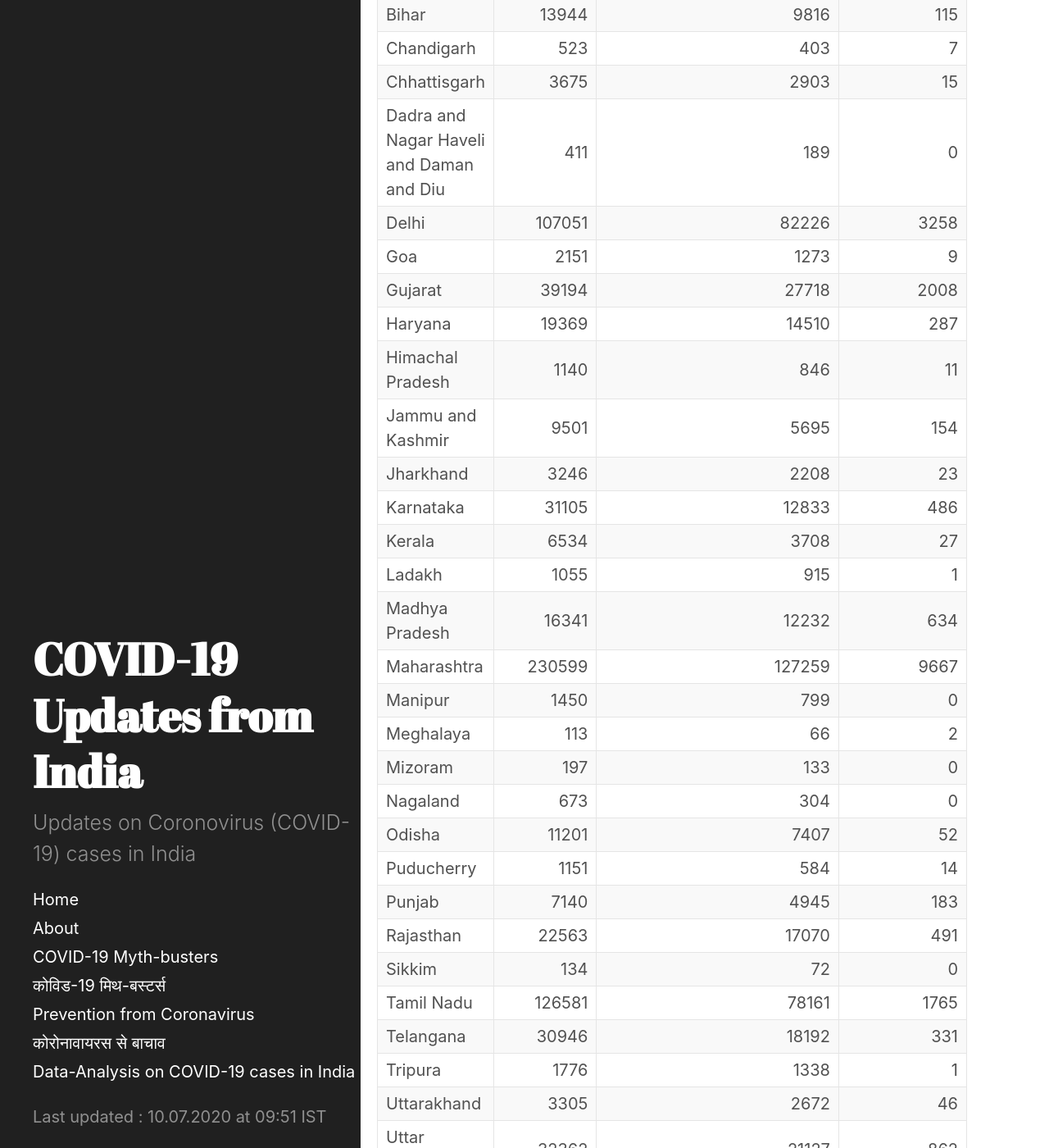
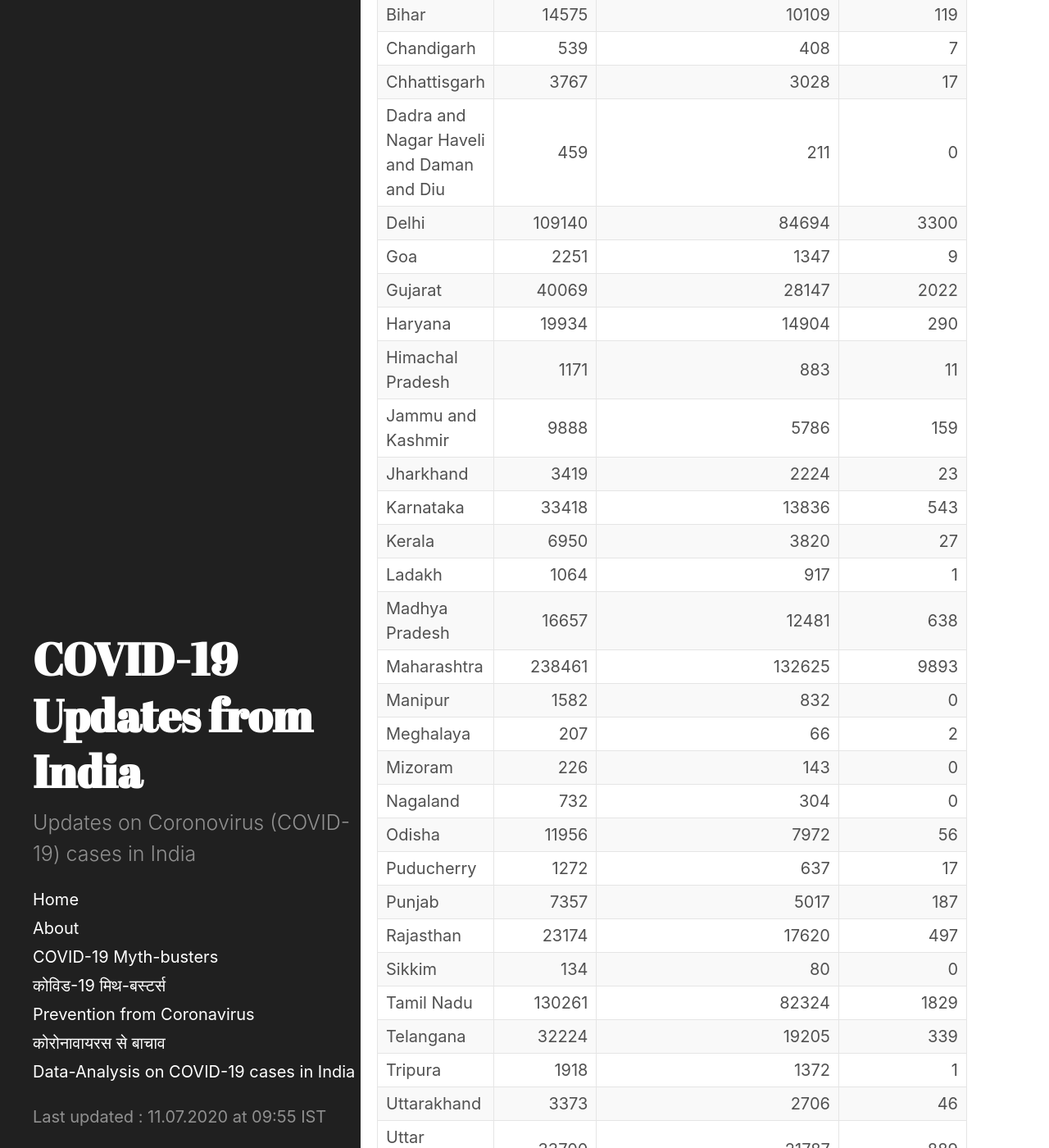
Before and after one commit to bhooraj/covid19updates-india, a Jekyll site: the page built from _posts/2020-07-11-home.md, in a window 1280 px wide and 1400 px high, scrolled down 990 px. Shown: the whole window at 82% size. Built offline with Jekyll 4.4.1, drawn with Linux system fonts in a browser that asks for light colours; some of the changed text lies outside the part shown.

Commit message:
11thJuly Update

```diff
--- a/_data/last_updated.yml
+++ b/_data/last_updated.yml
@@ -1 +1 @@
-- updated_on : 10.07.2020 at 09:51 IST
+- updated_on : 11.07.2020 at 09:55 IST
--- /dev/null
+++ b/_includes/table-20200711-0955.md
@@ -0,0 +1,38 @@
+| Name of State / UT                       |   Total Confirmed cases |   Cured/Discharged/Migrated |   Deaths ( more than 70% cases due to comorbidities ) |
+|:-----------------------------------------|------------------------:|----------------------------:|------------------------------------------------------:|
+| Andaman and Nicobar Islands              |                     156 |                          92 |                                                     0 |
+| Andhra Pradesh                           |                   25422 |                       13194 |                                                   292 |
+| Arunachal Pradesh                        |                     335 |                         120 |                                                     2 |
+| Assam                                    |                   14600 |                        9147 |                                                    27 |
+| Bihar                                    |                   14575 |                       10109 |                                                   119 |
+| Chandigarh                               |                     539 |                         408 |                                                     7 |
+| Chhattisgarh                             |                    3767 |                        3028 |                                                    17 |
+| Dadra and Nagar Haveli and Daman and Diu |                     459 |                         211 |                                                     0 |
+| Delhi                                    |                  109140 |                       84694 |                                                  3300 |
+| Goa                                      |                    2251 |                        1347 |                                                     9 |
+| Gujarat                                  |                   40069 |                       28147 |                                                  2022 |
+| Haryana                                  |                   19934 |                       14904 |                                                   290 |
+| Himachal Pradesh                         |                    1171 |                         883 |                                                    11 |
+| Jammu and Kashmir                        |                    9888 |                        5786 |                                                   159 |
+| Jharkhand                                |                    3419 |                        2224 |                                                    23 |
+| Karnataka                                |                   33418 |                       13836 |                                                   543 |
+| Kerala                                   |                    6950 |                        3820 |                                                    27 |
+| Ladakh                                   |                    1064 |                         917 |                                                     1 |
+| Madhya Pradesh                           |                   16657 |                       12481 |                                                   638 |
+| Maharashtra                              |                  238461 |                      132625 |                                                  9893 |
+| Manipur                                  |                    1582 |                         832 |                                                     0 |
+| Meghalaya                                |                     207 |                          66 |                                                     2 |
+| Mizoram                                  |                     226 |                         143 |                                                     0 |
+| Nagaland                                 |                     732 |                         304 |                                                     0 |
+| Odisha                                   |                   11956 |                        7972 |                                                    56 |
+| Puducherry                               |                    1272 |                         637 |                                                    17 |
+| Punjab                                   |                    7357 |                        5017 |                                                   187 |
+| Rajasthan                                |                   23174 |                       17620 |                                                   497 |
+| Sikkim                                   |                     134 |                          80 |                                                     0 |
+| Tamil Nadu                               |                  130261 |                       82324 |                                                  1829 |
+| Telangana                                |                   32224 |                       19205 |                                                   339 |
+| Tripura                                  |                    1918 |                        1372 |                                                     1 |
+| Uttarakhand                              |                    3373 |                        2706 |                                                    46 |
+| Uttar Pradesh                            |                   33700 |                       21787 |                                                   889 |
+| West Bengal                              |                   27109 |                       17348 |                                                   880 |
+| Cases being reassigned to states         |                    3416 |                           0 |                                                     0 |
--- a/_posts/2020-07-10-home.md
+++ b/_posts/2020-07-11-home.md
@@ -4,7 +4,7 @@ title: COVID-19 Updates from India
 last_update: true
 ---
 
-#### COVID-19 Cases in India (as on  10	July 2020, 08:00 IST)
+#### COVID-19 Cases in India (as on  11	July 2020, 08:00 IST)
 <div class="alert alert-primary" role="alert">
 <p id = "totalcases" style="font-size: 1.2rem; font-weight: bold;"></p>
 <p id = "totalrecovered" style="font-size: 1.2rem; font-weight: bold;"></p>
@@ -22,7 +22,7 @@ Active Cases = Total cases - (Total Recovered/Discharged/Migrated + Total Deaths
 
 <div class="datatable-begin"></div>
 
-{% include table-20200710-0951.md %}
+{% include table-20200711-0955.md %}
 
 <div class="datatable-end"></div>
 <br>
```
Also changed, not shown: _includes/charts-20200711-0959.html (added, +193 -0 lines), _posts/2020-06-30-Updates.md (renamed from _posts/2020-06-29-Updates.md, +3 -0 lines), _posts/2020-07-11-Latest-updates.md (renamed from _posts/2020-07-10-Latest-updates.md, +4 -4 lines), stats-and-charts.md (+2 -2 lines).
